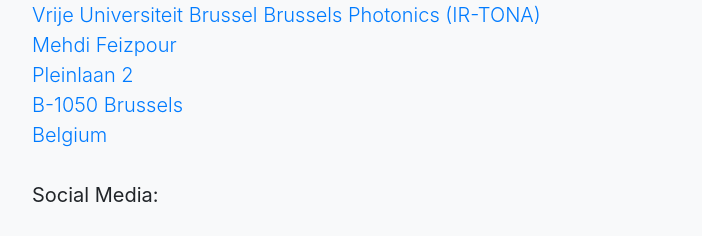
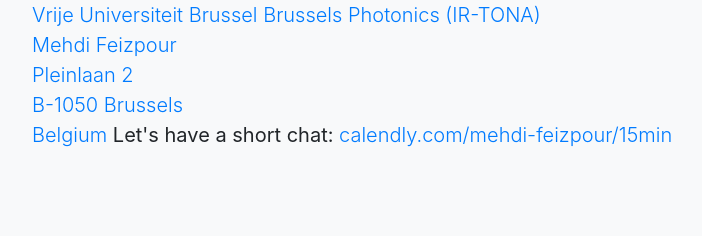
Before and after one commit to arashfeizpour/arashfeizpour.github.io, a website with bundled scripts: page Contact.html in a window 1280 px wide. Shown: the part 1506-1742 px from the top of the page, without its empty margins (148-850 px from the left). Built offline with nearby package versions, Linux system fonts and the light colour scheme.

Commit message:
Update Contact.html

```diff
--- a/Contact.html
+++ b/Contact.html
@@ -110,6 +110,7 @@
 Pleinlaan 2<br />
 B-1050 Brussels<br />
 Belgium</a>
+            <b> Let's have a short chat:</b> <a href="https://calendly.com/mehdi-feizpour/15min">calendly.com/mehdi-feizpour/15min</a>   <br /><br />
 
             <br /><br /><b>Social Media:</b>
 
```
